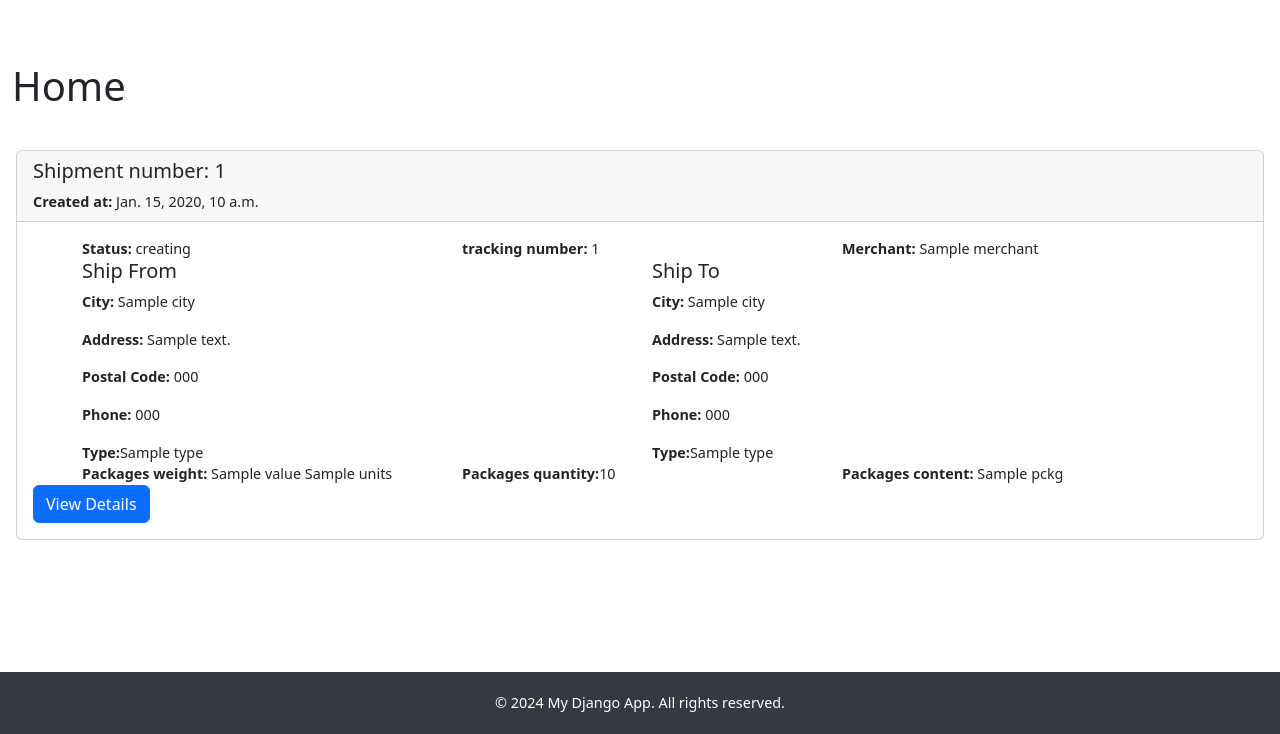
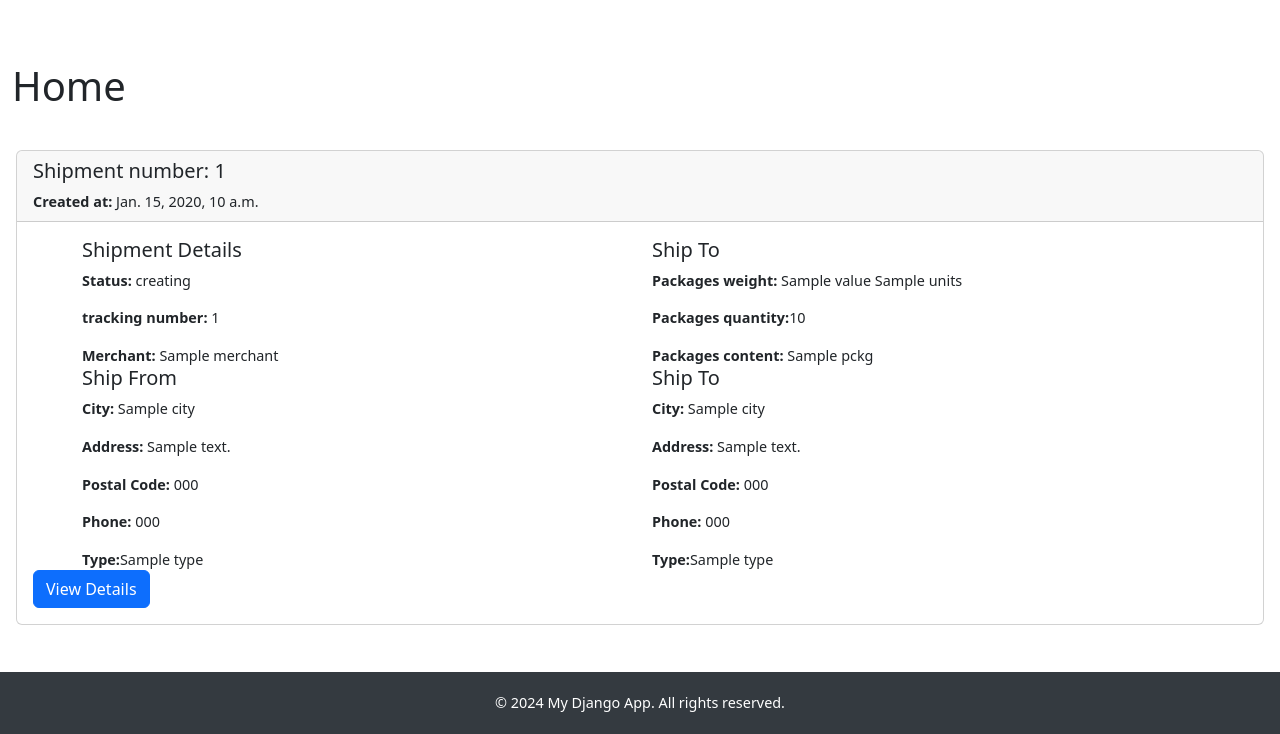
Before and after one commit to zaidalshreef/shipments, a Django app: template shipments/templates/home.html in a window 1280 px wide. Shown: the part 66-800 px from the top of the page. Run offline with Django 5.2, Linux system fonts and the light colour scheme; the template is opened without the code that fills it: most values are stand-ins (such as "Sample title", 1, 10 or a date in 2020); data that the repository does not hold is empty; some libraries are stand-ins or nearby versions.

Commit message:
Home 118

```diff
--- a/shipments/templates/home.html
+++ b/shipments/templates/home.html
@@ -24,26 +24,25 @@ Home
 
                     <div class="container">
 
-                        <div class="row">
+                <div class="row">
+                    <div class="col">
+                  <h5 class="title">Shipment Details</h5>
+                  <p class="card-text"><strong>Status:</strong> {{ shipment.statuses.last.status }}</p>
+                  <p class="card-text"><strong>tracking number:</strong> {{ shipment.tracking_number}}</p>
+                  <p class="card-text"><strong>Merchant:</strong> {{ shipment.merchant }}</p>
+                    </div>
 
-                     <div class="col">
-                    <p class="card-text"><strong>Status:</strong> {{ shipment.statuses.last.status }}</p>
-                        </div>
-                        <div class="col">
-                    <p class="card-text"><strong>tracking number:</strong> {{ shipment.tracking_number}}</p>
-                </div>
-                <div class="col">
-                    <p class="card-text"><strong>Merchant:</strong> {{ shipment.merchant }}</p>
-                </div>
+                    <div class="col">
 
-                </div> <!-- row Block-->
+                        <h5 class="title">Ship To</h5>
+                        {% for pckg in shipment.packages %}
+                        <p class="card-text"><strong>Packages weight:</strong> {{ pckg.weight.value }} {{ pckg.weight.units }}</p>
+                        <p class="card-text"><strong>Packages quantity:</strong>{{ pckg.quantity }}</p>
+                        <p class="card-text"><strong>Packages content:</strong> {{ pckg.name }}</p>
+                          {% endfor %}
 
-
-
-
-
-
-
+                          </div>
+                    </div> <!-- row Block-->
 
                         <div class="row">
                     <div class="col">
@@ -68,21 +67,6 @@ Home
                           </div>
                     </div> <!-- row Block-->
 
-                    <div class="row">
-                      {% for pckg in shipment.packages %}
-                      <div class="col">
-                    <p class="card-text"><strong>Packages weight:</strong> {{ pckg.weight.value }} {{ pckg.weight.units }}</p>
-                </div>
-                <div class="col">
-                    <p class="card-text"><strong>Packages quantity:</strong>{{ pckg.quantity }}</p>
-                </div>
-                    <div class="col">
-                    <p class="card-text"><strong>Packages content:</strong> {{ pckg.name }}</p>
-                </div>
-                    {% endfor %}
-
-                    </div> <!-- row Block-->
-
                     </div> <!-- container Block-->
                     <a href="{% url 'shipments:shipment_detail' shipment.shipment_id %}" class="btn btn-primary">View Details</a>
 
```
